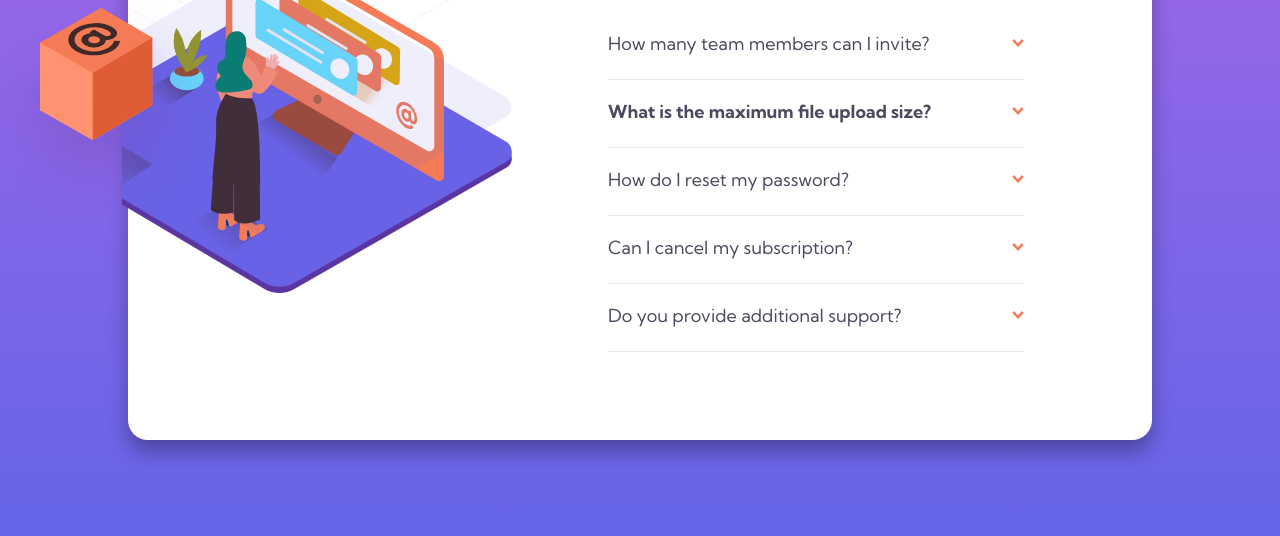
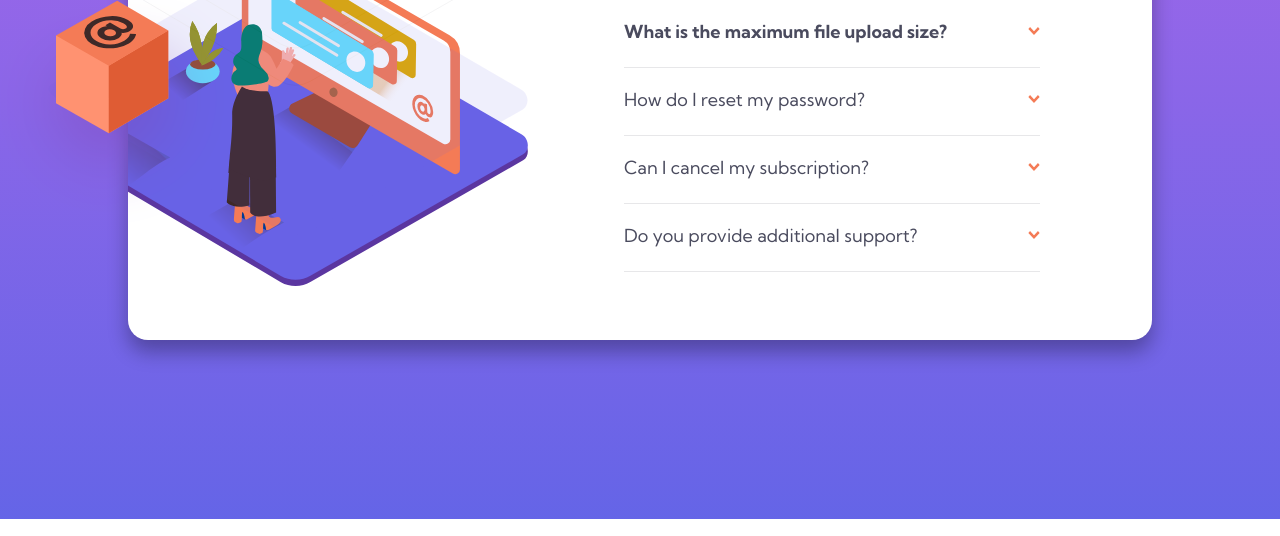
Before and after one commit to TechieTy-Dev/faq-accordion-card-main, a plain HTML site: page index.html in a window 1280 px wide. Shown: the part 312-848 px from the top of the page. Drawn offline with Linux system fonts and the light colour scheme.

Commit message:
Container Spacing

```diff
--- a/styles.css
+++ b/styles.css
@@ -13,7 +13,6 @@ body{
     font-weight: 400;
     background: var(--bg-gradient);
     margin-top: 2rem;
-    overflow: hidden;
 }
 
 :root{
@@ -23,6 +22,11 @@ body{
     --dark-gray: hsl(237, 12%, 33%);
     --gray:hsl(240, 6%, 50%) ;
     --light-gray: hsl(240, 5%, 91%);
+}
+
+/* HIDING SCROLLBAR */
+::-webkit-scrollbar{
+    width: 0;
 }
 /* HIDING DESKTOP VERSION */
 .desktop{
@@ -124,15 +128,16 @@ hr{
 @media screen and (min-width: 767px) {
     body{
         height: 100%;
+        margin-bottom: 11.2rem;
     }
     /* CONTAINER */
     .container{
         display: flex;
         width: 80%;
         flex-direction: row;
-        overflow:initial;
-        margin-bottom: 6rem;
-        min-height: 70vh;
+        justify-content: center;
+        align-items: center;
+        margin-top: 7rem;
     }
     /* HERO BACKGROUND */
     .hero-bg{
@@ -142,7 +147,7 @@ hr{
         margin-left: -8rem;
     }
     .hero-img{
-        clip-path: inset(0px 0px 0px 90px);
+        clip-path: inset(0px 0px 0px 80px);
     }
     /* RED BOX ON HERO IMAGE */
     .box{
```
